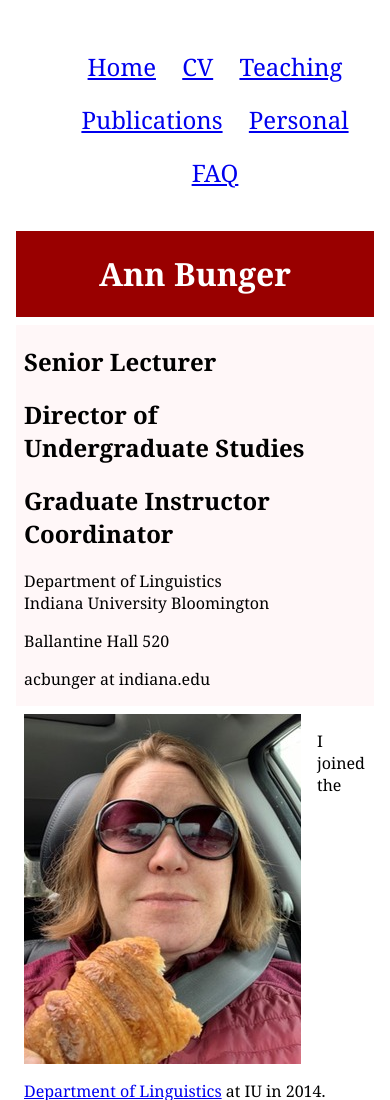
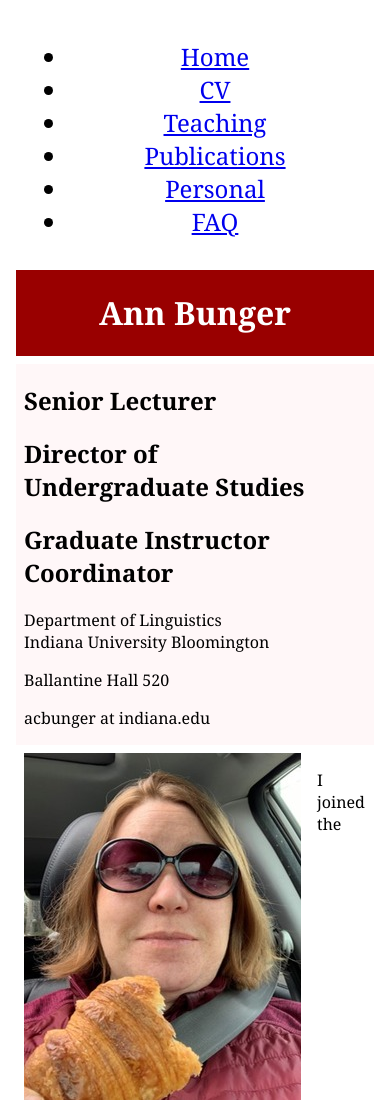
Before and after one commit to acbunger/IUI, a plain HTML site: page S531/module6/index.html in a window 390 px wide. Shown: the top 1100 px of the page. Drawn offline with Linux system fonts and the light colour scheme.

Commit message:
Update stylesheet.css

```diff
--- a/S531/module6/styles/stylesheet.css
+++ b/S531/module6/styles/stylesheet.css
@@ -68,9 +68,13 @@
 			font-style: italic;
 		}
 
-        ul {
+        ul.a {
             list-style-type: none;
         }
+
+	ul.b {
+		list-style-type: disc;
+	}
 
 
         /*FIRST BREAK POINT === tablet */
@@ -90,7 +94,7 @@
                 padding: .5em;
             }
 
-            ul li {
+            ul.a li {
                 display: inline-block;
 				padding: 20px;
 			}
@@ -121,7 +125,7 @@
                 padding: .5em;
             }
 
-            ul li {
+            ul.a li {
                 display: inline-block;
 				padding: 10px;
 			}
```
